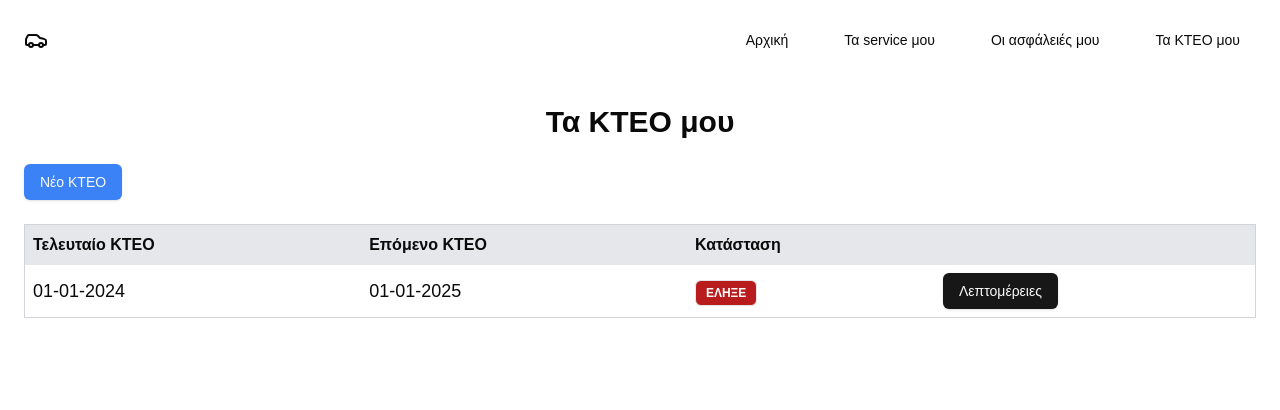
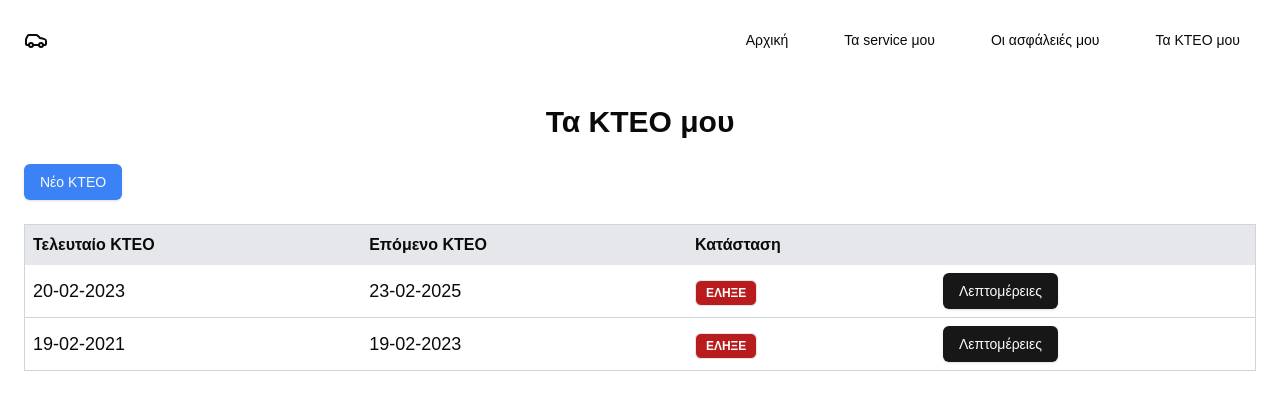
Before and after one commit to gianniszisakis/my_car_frontend, a Next.js app: page /kteo in a window 1280 px wide. Shown: the top 410 px of the page. Built offline with nearby package versions, Linux system fonts and the light colour scheme.

Commit message:
feat: Add more data in mock data.

```diff
--- a/public/placeholder-data/vehicleData.ts
+++ b/public/placeholder-data/vehicleData.ts
@@ -59,7 +59,7 @@ const vehicleData: VehicleData = {
     {
       insurance_id: "b3f4b1b2e6d7f890",
       last_insurance_date: "01-06-2024",
-      next_renewal_date: "01-06-2025",
+      next_renewal_date: "01-06-2026",
       insurance_type: "Πλήρης Κάλυψη",
       insurance_company: "Allianz",
       glass_breakage: true,
@@ -71,12 +71,34 @@ const vehicleData: VehicleData = {
       accident_assistance: true,
       legal_protection: true,
     },
+    {
+      insurance_id: "b3f4b1b2e6d7f891",
+      last_insurance_date: "12-02-2024",
+      next_renewal_date: "12-02-2025",
+      insurance_type: "Μικτή",
+      insurance_company: "Generali",
+      glass_breakage: false,
+      weather_conditions: false,
+      fire: true,
+      riots: false,
+      theft: true,
+      civil_liability: true,
+      accident_assistance: false,
+      legal_protection: false,
+    },
   ],
   kteo: [
     {
       kteo_id: "c3f4c1b2e6d7f",
-      kteo_last_date: "01-01-2024",
-      kteo_next_date: "01-01-2025",
+      kteo_last_date: "20-02-2023",
+      kteo_next_date: "23-02-2025",
+      comments: "Lorem Ipsum dolor sitamet",
+      kteo_name: "Autovision",
+    },
+    {
+      kteo_id: "c3f4c1b2e6d7e",
+      kteo_last_date: "19-02-2021",
+      kteo_next_date: "19-02-2023",
       comments: "Lorem Ipsum dolor sitamet",
       kteo_name: "Autovision",
     },
```
